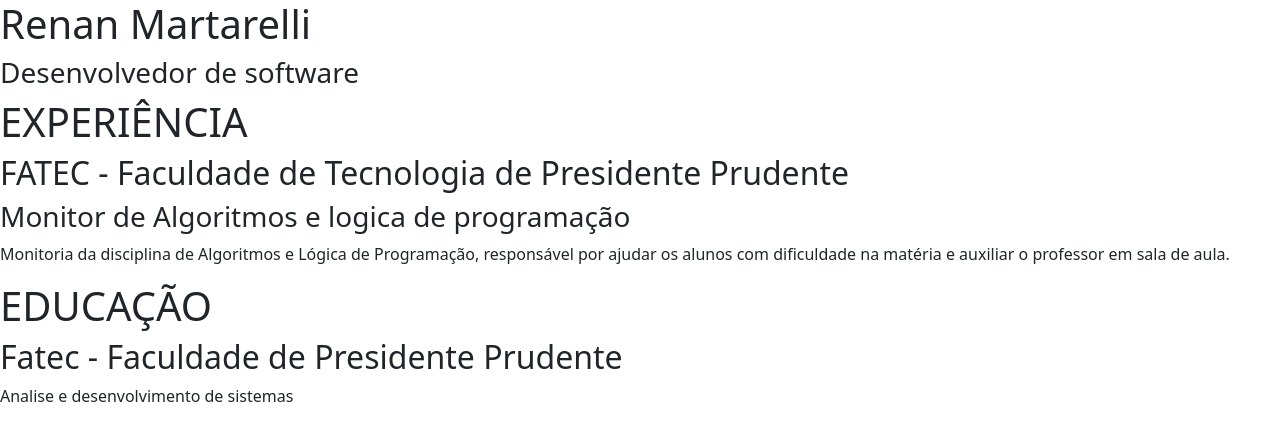
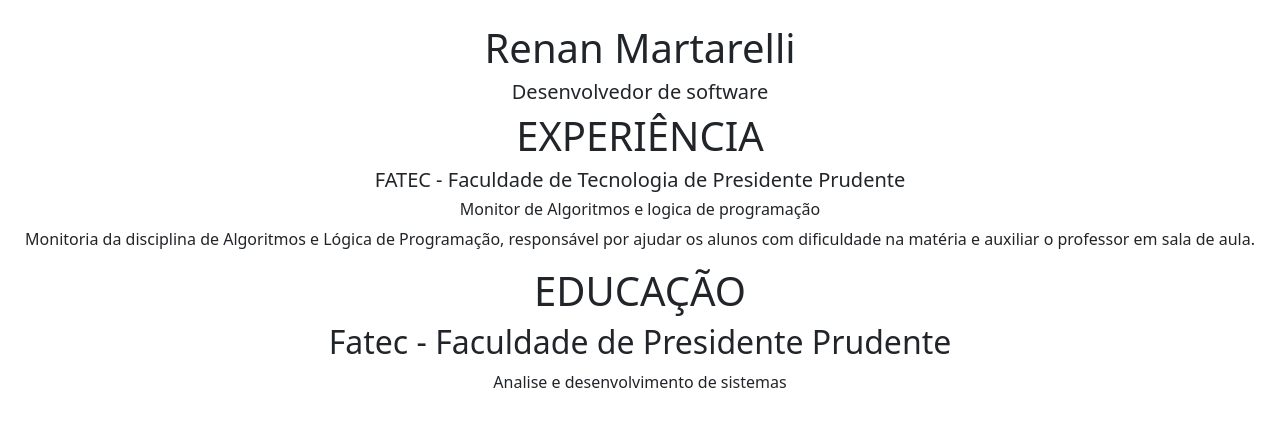
Before and after one commit to Martarelli/FATEC_linguagem_de_programa-o_IV-, a PHP site: page / in a window 1280 px wide. Shown: the top 441 px of the page. Run offline with PHP 8.4, Linux system fonts and the light colour scheme.

Commit message:
utilizando bootstrap no cv

```diff
--- a/Currículo/index.html
+++ b/Currículo/index.html
@@ -9,36 +9,26 @@
     <script src="https://cdn.jsdelivr.net/npm/bootstrap@5.3.0-alpha1/dist/js/bootstrap.bundle.min.js" integrity="sha384-w76AqPfDkMBDXo30jS1Sgez6pr3x5MlQ1ZAGC+nuZB+EYdgRZgiwxhTBTkF7CXvN" crossorigin="anonymous"></script>
     <title>Currículo Renan Martarelli</title>
 </head>
-<body>
-    <header>
-        <h1 class="titulo">Renan Martarelli</h1>
-        <h3 class="profissao">Desenvolvedor de software</h3>
+<body class="d-flex w-100 flex-column justify-content-center align-items-center">
+    <header class="w-75 text-center">
+        <h1 class="pt-4">Renan Martarelli</h1>
+        <h5 class="">Desenvolvedor de software</h5>
     </header>
-    <section>
-        <div class="experiencia">
-            <h1 class="experiencia-titulo">EXPERIÊNCIA</h1>
-            <div class="experiencia-item">
-                <h2 class="experiencia-empresa">
-                    FATEC - Faculdade de Tecnologia de Presidente Prudente
-                </h2>
-                <h3 class="experiencia-cargo">
-                    Monitor de Algoritmos e logica de programação
-                </h3>
-                <p class="experiencia-descricao">
-                    Monitoria da disciplina de Algoritmos e Lógica de Programação, responsável por ajudar os alunos com dificuldade na matéria e auxiliar o professor em sala de aula.
-                </p>
+    <section class="text-center">
+        <div class="">
+            <h1 class="font-weight-bold">EXPERIÊNCIA</h1>
+            <div class="">
+                <h5 class="">FATEC - Faculdade de Tecnologia de Presidente Prudente</h5>
+                <h6 class="">Monitor de Algoritmos e logica de programação</h6>
+                <p class="">Monitoria da disciplina de Algoritmos e Lógica de Programação, responsável por ajudar os alunos com dificuldade na matéria e auxiliar o professor em sala de aula.</p>
             </div>
         </div>
 
-        <div class="educacao">
-            <h1 class="educacao-titulo">EDUCAÇÃO</h1>
-            <div class="educacao-item">
-                <h2 class="educacao-instituicao">
-                    Fatec - Faculdade de Presidente Prudente
-                </h2>
-                <p class="educacao-curso">
-                    Analise e desenvolvimento de sistemas
-                </p>
+        <div class="">
+            <h1 class="">EDUCAÇÃO</h1>
+            <div class="">
+                <h2 class="">Fatec - Faculdade de Presidente Prudente</h2>
+                <p class="">Analise e desenvolvimento de sistemas</p>
             </div>
         </div>
     </section>
--- a/Currículo/style.css
+++ b/Currículo/style.css
@@ -1,10 +1,4 @@
-@import url('https://fonts.googleapis.com/css2?family=Poppins&display=swap');
-
 *{
     margin: 0;
     padding: 0;
 }
-
-html{
-    font-family: Poppins;
-}
```
